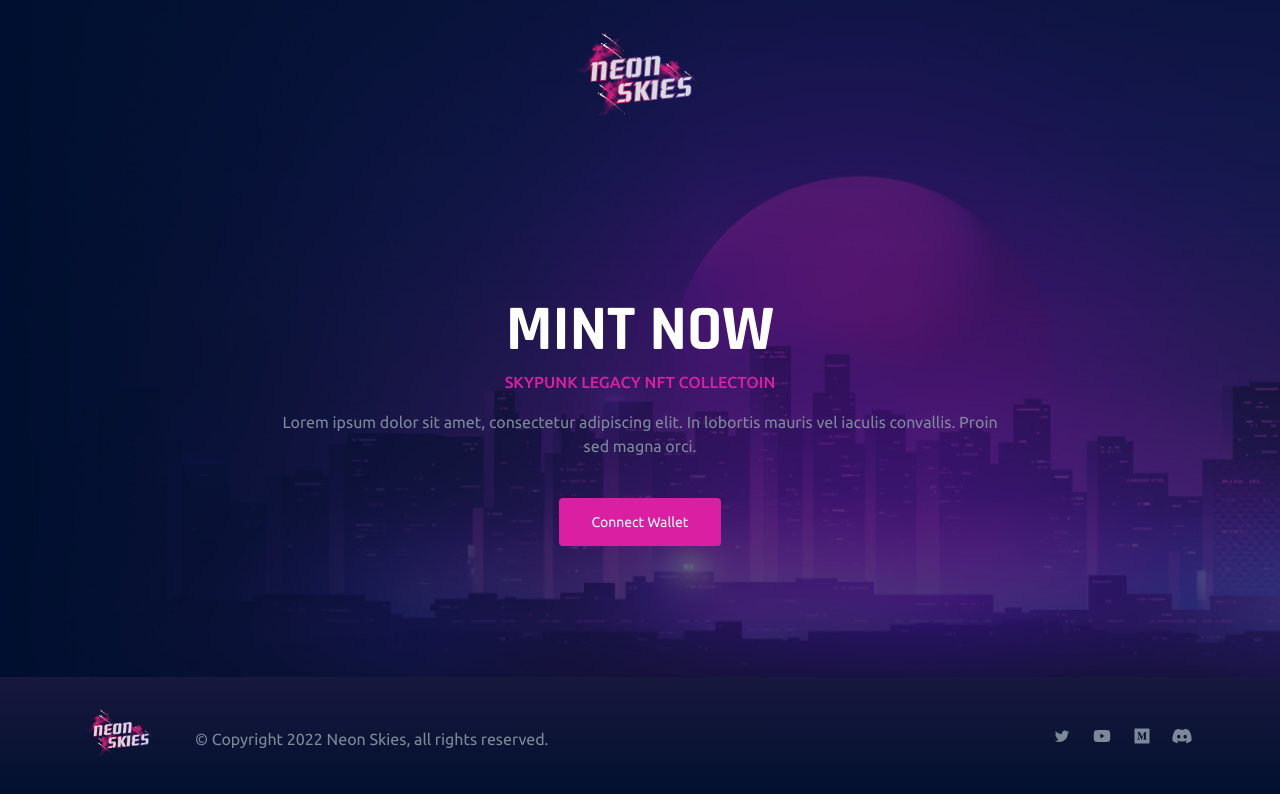
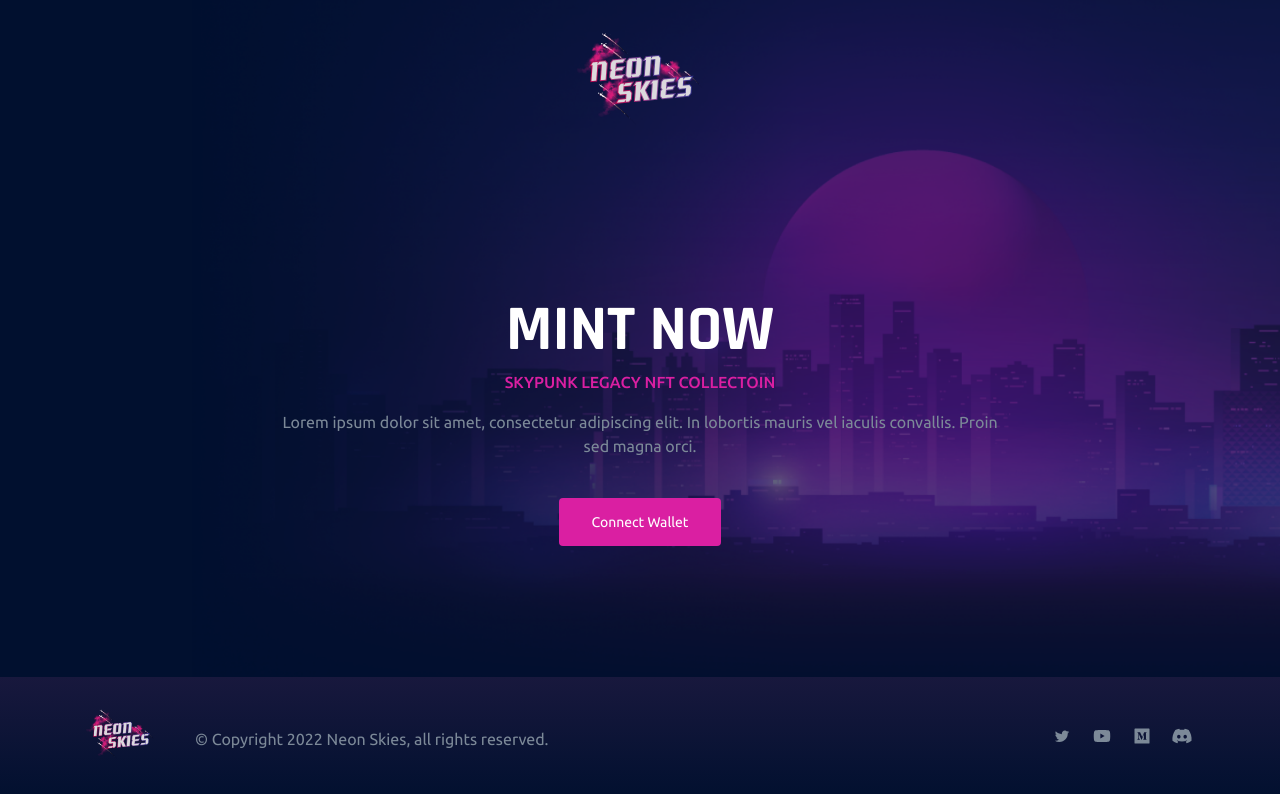
Before and after one commit to NFTStackinfo/skypunk-legacy, a React (Create React App) app: page / in a window 1280 px wide. Shown: the top 794 px of the page. Built offline with nearby package versions, Linux system fonts and the light colour scheme.

Commit message:
Update App.scss

```diff
--- a/src/App.scss
+++ b/src/App.scss
@@ -119,7 +119,7 @@ body {
     flex-direction: column;
     min-height: 100vh;
     background: #01102F url("assets/bg.png") no-repeat right top;
-    background-size: 100%;
+    background-size: 85%;
 }
 
 
```
